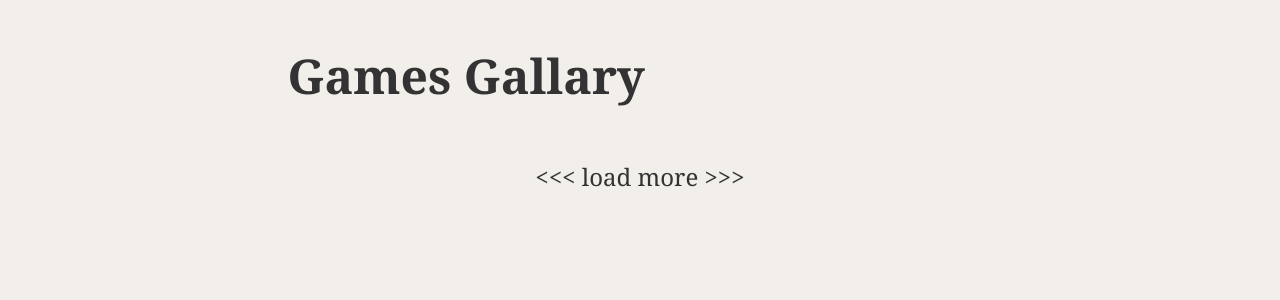
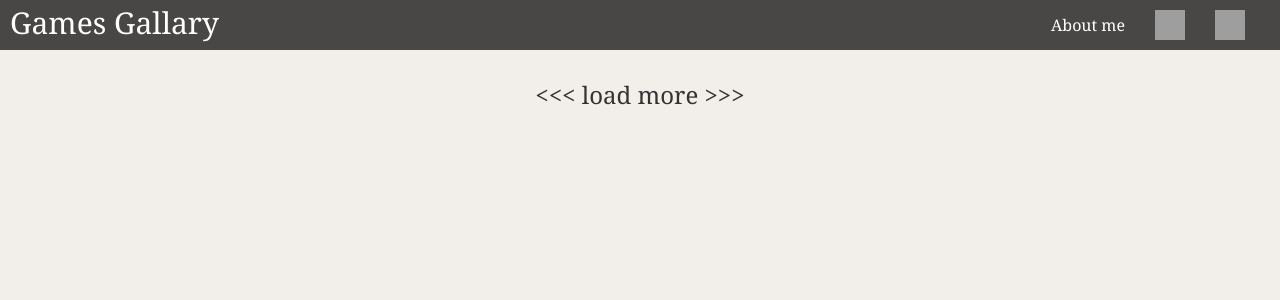
Before and after one commit to kevinng77/game_recommen_frontend, a Flask app: page / in a window 1280 px wide. Shown: the top 300 px of the page. Run offline with Flask 2, Linux system fonts and the light colour scheme; parts of the project's set-up code (start-up, migrations or seed data) failed here and were passed over; some libraries are stand-ins or nearby versions; grey boxes are pictures that could not be loaded.

Commit message:
update navigator

```diff
--- a/app.py
+++ b/app.py
@@ -1,43 +1,47 @@
-from flask import Flask, request,render_template
-import json
-from datetime import datetime
+from flask import Flask, request, render_template
 import re
 import pandas as pd
 import random
 from config import config
 from utils import web_utils
+from datetime import datetime
+
 
 app = Flask(__name__)
 
-# game_url = https://store.steampowered.com/app/{ID}/{Name}
 applist = pd.read_csv(config.game_info_path)
-
-
 selected_ids = random.choices(applist.AppID, k=1000)
 msg = web_utils.gen_msg(applist, config.max_title_len, selected_ids)
 current_id = config.num_show
+
+
 @app.route('/')
 @app.route('/index')
 def index():
-    return render_template("index.html",buffer = msg[:config.num_show])
+    return render_template("index.html", buffer=msg[:config.num_show])
+
 
 @app.route('/loadmore')
 def load_more():
     global current_id
     outputs = ""
-    for i in range(config.num_more_line*3):
-        current_item = msg[current_id+i]
-        name,pic,price,url = current_item
-        outputs += web_utils.load_more_formatting(pic=pic,name=name,price=price,
-                                                  url= url)
-    current_id += config.num_more_line*3
+    for i in range(config.num_more_line * 3):
+        current_item = msg[current_id + i]
+        name, pic, price, url = current_item
+        outputs += web_utils.load_more_formatting(pic=pic, name=name, price=price,
+                                                  url=url)
+    current_id += config.num_more_line * 3
     return outputs
+
 
 @app.route('/click')
 def click():
     text = request.args.get('msg')
     # TODO 通过用户点击更新推荐列表
     print(text)
+    print(datetime.now())
     return 'None'
+
+
 if __name__ == "__main__":
     app.run(host='0.0.0.0', port=5000, debug=True)
--- a/templates/index.html
+++ b/templates/index.html
@@ -7,17 +7,43 @@
     margin: 0;
     padding: 0;
 }
+
 body {
     background-color: #F2EEE9;
     font: normal 13px/1.5 Georgia, Serif;
     color: #333;
 }
+.title_block{
+    position: fixed;
+    left: 10px;
+}
+.title{
+    font-size: 30px;
+    color: white;
+    position: relative;
+    border: white;
+}
+h2 {
+    font-size: 16px;
+    display: block;
+}
+.mask{
+	position: fixed;
+	right:-300px;
+	top:0;
+	bottom: 0;
+	color:#fff;
+	width :300px;
+	background: #333;
+	text-align: center;
+	/*加出来的动画*/
+	transition: right 0.5s;
+}
 .wrapper {
-    width: 705px;
-    margin: 20px auto;
+    width: 800px;
+    margin: 10px auto;
     padding: 20px;
 }
-
 .items {
     display: block;
     margin: 20px 0;
@@ -26,41 +52,33 @@ body {
     background-color: #fff;
     float: left;
     margin: 0 10px 10px 0;
-    width: 205px;
+    width: 235px;
     padding: 10px;
     height: 220px;
 }
 .img_block{
     background-color: #fff;
     float: left;
-    width: 205px;
-    height: 100px;
+    width: 235px;
+    height: 120px;
 }
 .name_block{
     background-color: #fff;
+    margin: 0 4px;
     float: left;
-    width: 205px;
-    height: 80px;
+    width: 240px;
+    height: 50px;
 }
-
+.game_tag{
+    margin: 0 4px 4px;
+    font-size: 16px;
+}
 .item img {
     display: block;
     margin: auto;
     width: 100%;
 }
-h1{
-    display: block;
-    position:relative;
-    font-size: 48px;
-}
-h2 {
-    font-size: 16px;
-    display: block;
-    margin: 0 0 10px 0;
-    padding: 0 0 5px 0;
-}
 .details {
-    /*border: 1px solid #722A1B;*/
     padding: 4px 14px;
     background-color: #fff;
     color: #722A1B;
@@ -69,10 +87,11 @@ h2 {
     margin: auto 0;
     font-weight: bold;
     cursor: pointer;
-    /*position: relative;*/
 }
 .price{
-font-size: 16px;
+    font-size: 18px;
+    margin: 0 4px;
+
 }
 .load_block{
     text-align: center;
@@ -82,10 +101,83 @@ font-size: 16px;
     position: relative;
     font-size: 24px;
     cursor: pointer;
-
 }
 span {
     float: right;
+}
+nav{
+width: 100%;
+height: 50px;
+background: rgba(1, 1, 1, 0.7);
+
+position: fixed;
+top: 0;
+}
+.link{
+    list-style: none;
+line-height: 30px;
+float: right;
+position: fixed;
+    right: 20px;
+}
+.link li{
+float: left;
+text-align: center;
+}
+.link a{
+    font-size: 16px;
+    cursor: pointer;
+    padding: 10px 15px;
+    color: white;
+    text-decoration: none;
+    display: block;
+    position: relative;
+}
+.link img{
+    width: 30px;
+    height: 30px;
+}
+#sidebar{
+	/*display: none;*/
+	position: fixed;
+	right:-300px;
+	top:0;
+	bottom: 0;
+	color:#fff;
+	width :300px;
+	background: #333;
+	text-align: center;
+	/*加出来的动画*/
+	transition: right 0.5s;
+}
+#sidebar ul{
+	list-style: none;
+	padding: 0;
+	margin: 0;
+	width: 100%;
+}
+/*侧边栏打开后显示遮罩层，变现出层级效果*/
+.mask{
+	display: none;
+	position: fixed;
+	left: 0;
+	right: 0;
+	top: 0;
+	bottom: 0;
+	background: rgba(0,0,0,0.5);
+}
+/*右侧边栏*/
+#sidebar ul a{
+
+	padding:10px 20px;
+	display: inline-block;
+	text-decoration: none;
+	color:#fff;
+	width: 100%;
+}
+#sidebar ul a:hover{
+	background: #444;;
+	width: 100%
 }
 
     </style>
@@ -98,20 +190,60 @@ span {
         		}});
         	});
         });
-    </script>
-    <script>
          function load_detail(url,name){
             window.open(url);
             $.get("/click", {msg: name}).done();
         }
+        $(function(){
+          'use strict';
+           var sidebar = $('#sidebar'); //选择侧栏
+           var mask=$(".mask"); //选择遮罩
+           // var backButton = $('.back-to-top'); //选择返回顶部
+           var sidebar_trigger=$('#sidebar_trigger');//选择侧栏触发器
+
+            function showSidebar(){  //显示侧栏
+              mask.fadeIn();  //显示mask
+              sidebar.animate({'right':0});  //调整侧栏css
+              //sidebar.css('right',0);//两种写法都ok
+              }
+            function hideSideBar(){  //隐藏mask
+                mask.fadeOut();
+                sidebar.css('right',-sidebar.width());
+                console.log("mask");
+              }
+             sidebar_trigger.on('click',showSidebar); //监听侧栏触发器点击
+             mask.click(hideSideBar);   //监听mask
+})
     </script>
-
-
-
 </head>
 <body>
+<nav>
+    <div class="title_block">
+        <a class="title" haref="#">Games Gallary</a>
+    </div>
+        <ul class="link">
+            <li><a onclick="window.open('http://wujiawen.xyz')">
+                About me</a></li>
+            <li ><a onclick="window.open('https://github.com/kevinng77/game_recommen_frontend')">
+                <img src="https://cdn3.iconfinder.com/data/icons/social-rounded-2/72/GitHub-256.png">
+            </a></li>
+            <li id="sidebar_trigger"><a class="fa fa-bars ">
+                <img src="https://static01.imgkr.com/temp/e4fea692aa8d4a5aaa52d9ea269f98e9.png">
+            </a></li>
+        </ul>
+</nav>
+
+<div class="mask"></div>
+<div id="sidebar">
+	<ul>
+		<li><a href="#">list2</a></li>
+		<li><a href="#">list2</a></li>
+		<li><a href="#">list2</a></li>
+		<li><a href="#">list2</a></li>
+	</ul>
+</div>
+
 <div class="wrapper">
-    <h1>Games Gallary</h1>
         <div class="items">
             {% for name,pic,price,url in buffer %}
             <div class="item">
@@ -121,8 +253,11 @@ span {
                 <div class="name_block">
                     <h2>{{name}}</h2>
                 </div>
+                <div class="game_tag">
+                    tag
+                </div>
                 <div>
-                    <a  class="price">Price: <em>${{price}}</em></a>
+                    <a  class="price"><em>${{price}}</em></a>
                     <a class="details"  onclick="load_detail('{{url}}','{{name}}')">
                     <em>Details>></em>
                     </a>
```
Also changed, not shown: templates/index.css (deleted, +0 -71 lines), templates/test.html (added, +133 -0 lines), utils/web_utils.py (+10 -9 lines).
